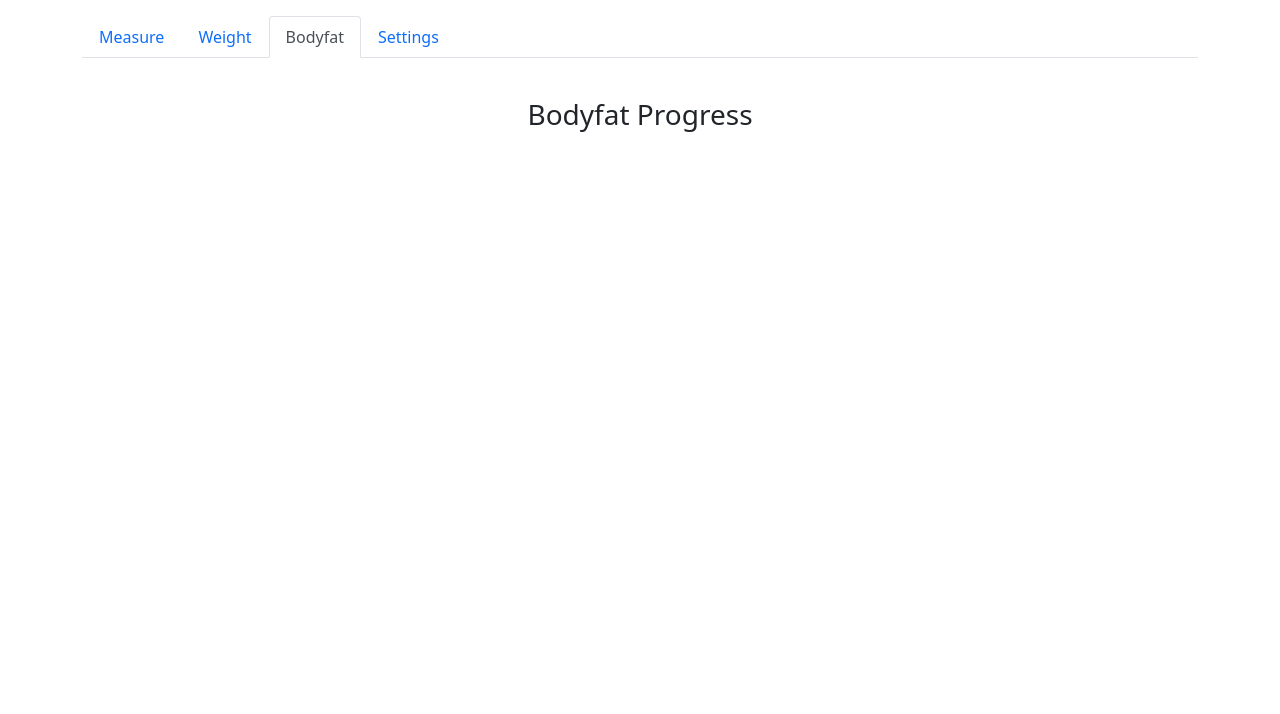
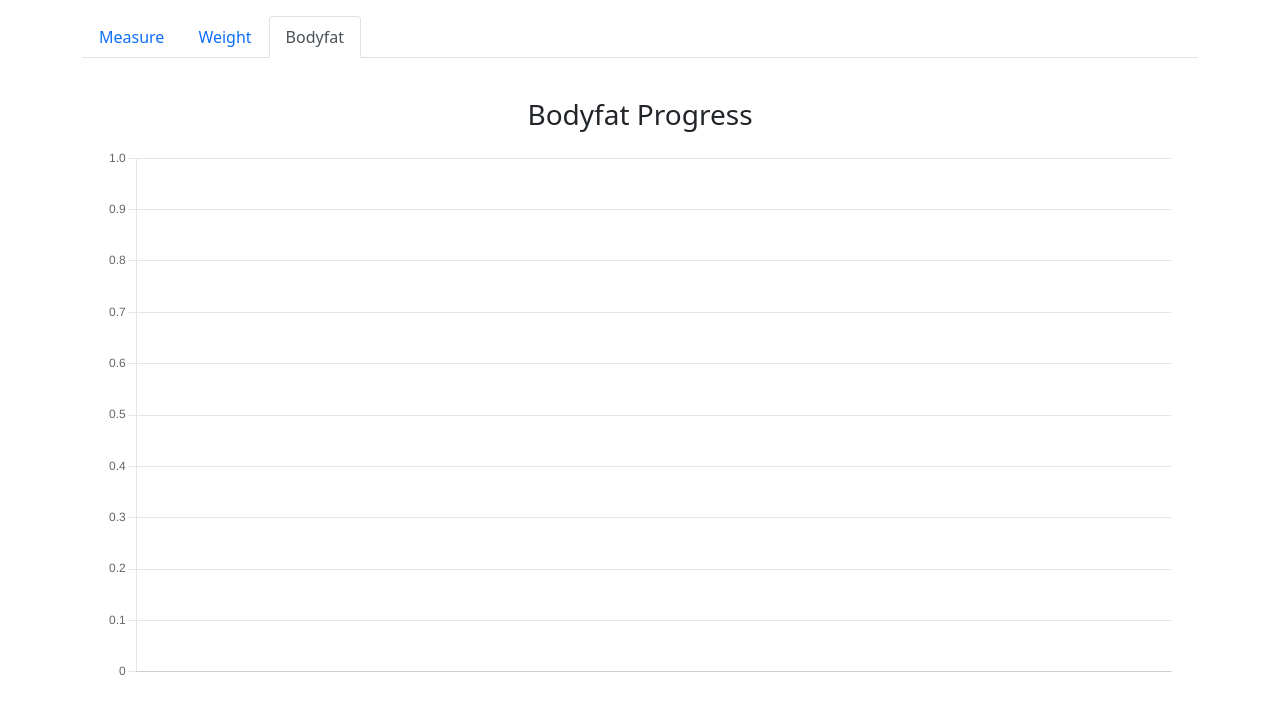
Before and after one commit to vanniekerkalex/lenus-tracker, a React (Create React App) app: page / in a window 1280 px wide. Both pictures are taken after a click on the tab "Bodyfat". Shown: the top 714 px of the page. Built offline with nearby package versions, Linux system fonts and the light colour scheme.

Commit message:
Cleaned up and finished bodyfat progress graph. Cleaned up unused CSS. Removed unnecessary console.log's.

```diff
--- a/src/App.css
+++ b/src/App.css
@@ -3,32 +3,10 @@
   min-width: 375px;
 }
 
-@media (prefers-reduced-motion: no-preference) {
-  .App-logo {
-    animation: App-logo-spin infinite 20s linear;
-  }
+.measure-info-front {
+	width: 35%;
 }
 
-.App-header {
-  background-color: #282c34;
-  min-height: 100vh;
-  display: flex;
-  flex-direction: column;
-  align-items: center;
-  justify-content: center;
-  font-size: calc(10px + 2vmin);
-  color: white;
+.measure-info-back {
+	width: 20%;
 }
-
-.App-link {
-  color: #61dafb;
-}
-
-@keyframes App-logo-spin {
-  from {
-    transform: rotate(0deg);
-  }
-  to {
-    transform: rotate(360deg);
-  }
-}
--- a/src/App.js
+++ b/src/App.js
@@ -5,51 +5,17 @@ import { Container, Row, Col, Tabs, Tab } from 'react-bootstrap';
 import Measure from './common/components/Measure';
 import Weight from './common/components/Weight';
 import Bodyfat from './common/components/Bodyfat';
+import seedUserData from './common/seedUserData';
 
 class App extends Component {
 	constructor(props) {
 		super(props);
 
 		this.state = {
-			dateInfo: {
-				msg: "John",
-			},
 			newUser: false,
 			measure: {
 			},
-			seedUserData: {
-				height: 181,
-				measurements: [
-					{
-						date: '2021-08-01',
-						weight: 85,
-						waist: 82,
-						neck: 40,
-						bodyfat: 11.89,
-					},
-					{
-						date: '2021-08-02',
-						weight: 86,
-						waist: 82,
-						neck: 40,
-						bodyfat: 11.89,
-					},
-					{
-						date: '2021-08-03',
-						weight: 87,
-						waist: 82,
-						neck: 40,
-						bodyfat: 11.89,
-					},
-					{
-						date: '2021-08-04',
-						weight: 88,
-						waist: 82,
-						neck: 40,
-						bodyfat: 11.89,
-					},
-				]
-			},
+			seedUserData: seedUserData,
 			userData: {
 				height: 0,
 				measurements: []
@@ -67,7 +33,8 @@ class App extends Component {
 
 	async componentDidMount() {
 
-		// this.seedUserData();
+		// this.seedUserData(); // Load user data for testing
+		// this.clearSeedData(); // Cleat local storage of user data
 
 		const userData = JSON.parse(localStorage.getItem('userData'));
 		if (userData && userData.measurements && userData.measurements.length > 0) {
@@ -81,8 +48,6 @@ class App extends Component {
 				newUser: true
 			});
 		}
-
-		console.log('App > mounted', this.state.userData.measurements)
 	};
 
 	saveNewMeasurement = async (newMeasurment) => {
@@ -98,18 +63,26 @@ class App extends Component {
 		await this.setState(prevState => {
 			let userData = Object.assign({}, prevState.userData);
 			userData.measurements = newArray;
+			userData.height = newMeasurment.height;
 			return { userData };
 		})
 
 		localStorage.setItem('userData', JSON.stringify(this.state.userData));
-		console.log('App > after save', this.state.userData.measurements)
 	}
 
 	deleteMeasurement = async () => {
+
 		console.log('App > before delete', this.state.userData.measurements)
+		const today = (new Date().toISOString().split('T')[0]);
+
+		if (this.state.userData.measurements && this.state.userData.measurements.length === 1) {
+			localStorage.removeItem('userData');
+		} else if (this.state.userData.measurements
+			&& this.state.userData.measurements.length > 0
+			&& this.state.userData.measurements[this.state.userData.measurements.length - 1].date === today) {
 				const newArray = [...this.state.userData.measurements];
+				newArray.splice(this.state.userData.measurements.length - 1);
 
-		newArray.splice(this.state.userData.measurements.length - 1);
 				await this.setState(prevState => {
 					let userData = Object.assign({}, prevState.userData);
 					userData.measurements = newArray;
@@ -117,7 +90,7 @@ class App extends Component {
 				})
 
 				localStorage.setItem('userData', JSON.stringify(this.state.userData));
-		console.log('App > after delete', this.state.userData.measurements)
+			}
 	}
 
 	render() {
@@ -138,11 +111,7 @@ class App extends Component {
 								<Weight userData={this.state.userData} />
 							</Tab>
 							<Tab eventKey="bodyfat" title="Bodyfat" >
-								<Bodyfat />
-							</Tab>
-							<Tab eventKey="settings" title="Settings" >
-								{/* <Measure dateInfo={this.state.dateInfo} saveNewMeasurement={this.saveNewMeasurement} /> */}
-								<p>Set height of the user, delete user aka clear data.</p>
+								<Bodyfat userData={this.state.userData} />
 							</Tab>
 						</Tabs>
 					</Col>
--- a/src/common/components/Bodyfat.js
+++ b/src/common/components/Bodyfat.js
@@ -1,31 +1,82 @@
 import { React, Component } from "react";
 import { Container, Row, Col } from 'react-bootstrap';
 import 'react-datepicker/dist/react-datepicker.css';
+import { Line } from 'react-chartjs-2';
 
 class Bodyfat extends Component {
 	constructor(props) {
 		super(props);
 
 		this.state = {
+			loaded: false,
+			userData: {},
+			labels: [],
+			points: [],
 		};
-
 	}
 
 	componentDidMount() {
 	}
 
-	componentDidUpdate(){
+	componentDidUpdate(prevProps){
+		if (prevProps.userData !== this.props.userData) {
+			this.prepareData(this.props.userData);
+		}
+	}
+
+	prepareData = (userData) => {
+		let labels = userData.measurements.map(item => item.date);
+		let points = userData.measurements.map(item => item.bodyfat);
+
+		this.setState({
+			labels: labels,
+			points: points,
+		});
 	}
 
 	render() {
+
+		const data = {
+			labels: this.state.labels,
+			datasets: [
+			  {
+				label: '# of Votes',
+				data: this.state.points,
+				fill: false,
+				backgroundColor: 'rgb(59, 137, 4)',
+				borderColor: 'rgba(59, 137, 4, 0.2)',
+			  },
+			],
+		  };
+
+		const options = {
+			scales: {
+				yAxes: [
+					{
+						ticks: {
+							beginAtZero: true,
+						},
+					},
+				],
+			},
+			plugins: {
+				legend: {
+					display: false,
+					labels: {
+						color: 'rgb(255, 99, 132)'
+					}
+				}
+			}
+		};
+
 		return (
 			<Container className="mt-3">
 				<br></br>
 				<h3>Bodyfat Progress</h3>
 
 				<Row className="mt-3 justify-content-center">
-					<Col className="col-8 col-sm-6 col-md-4 col-lg-4 col-xl-4">
-
+					<Col className="">
+						<Line data={data} options={options} />
 					</Col>
 				</Row>
 			</Container>
--- a/src/common/components/Measure.js
+++ b/src/common/components/Measure.js
@@ -23,24 +23,11 @@ class Measure extends Component {
 	componentDidMount() {
 	}
 
-	// componentDidUpdate(){
-	// 	if (!this.state.loaded && this.props.userData.measurements && this.props.userData.measurements.length > 0
-	// 			&& this.props.userData.measurements[this.props.userData.measurements.length - 1].date.toString() === (this.state.date.toISOString().split('T')[0])) {
-
-	// 		this.setState({
-	// 			height: this.props.userData.height,
-	// 			weight: this.props.userData.measurements[this.props.userData.measurements.length - 1].weight,
-	// 			waist: this.props.userData.measurements[this.props.userData.measurements.length - 1].waist,
-	// 			neck: this.props.userData.measurements[this.props.userData.measurements.length - 1].neck,
-	// 			loaded: true,
-	// 		});
-	// 	}
-	// }
-
 	async componentDidUpdate(prevProps){
 		if (prevProps.userData !== this.props.userData) {
-			if (this.props.userData.measurements && this.props.userData.measurements.length > 0
-				&& this.props.userData.measurements[this.props.userData.measurements.length - 1].date.toString() === (this.state.date.toISOString().split('T')[0])) {
+			if (this.props.userData.measurements && this.props.userData.measurements.length > 0){
+				// This is to check if the dates match up, but prefilling is best for ease of updating values.
+				//&& this.props.userData.measurements[this.props.userData.measurements.length - 1].date.toString() === (this.state.date.toISOString().split('T')[0])) {
 
 				await this.setState({
 					height: this.props.userData.height,
@@ -67,7 +54,8 @@ class Measure extends Component {
 
 	saveMeasurement = (props) => {
 		const newMeasurement = {
-			date: (new Date(this.state.date).toISOString().split('T')[0]),
+			date: (new Date().toISOString().split('T')[0]),
+			height: parseFloat(this.state.height),
 			weight: parseFloat(this.state.weight),
 			waist: parseFloat(this.state.waist),
 			neck: parseFloat(this.state.neck),
@@ -76,13 +64,14 @@ class Measure extends Component {
 		this.props.saveNewMeasurement(newMeasurement);
 	}
 
-	deleteMeasurement = (props) => {
-		this.setState({
+	deleteMeasurement = async (props) => {
+		await this.props.deleteMeasurement();
+		await this.setState({
 			weight: 0,
 			waist: 0,
 			neck: 0,
 		});
-		this.props.deleteMeasurement();
+
 	}
 
 	changeDateSelected = (date) => {
@@ -100,8 +89,6 @@ class Measure extends Component {
 						disabled
 						className="form-control text-center"
 						selected={this.state.date}
-						// onChange={this.onInputChange}
-						// onChange={(date) => this.setState({ date: date })}
 						onChange={(date) => this.changeDateSelected(date)}
 					/>
 				</div>
@@ -111,6 +98,7 @@ class Measure extends Component {
 						<Row className="mt-3">
 							<Col>
 							<InputGroup className="mb-3">
+									<InputGroup.Text className="measure-info-front">Weight</InputGroup.Text>
 									<FormControl
 										placeholder="Weight"
 										aria-label="Weight"
@@ -120,13 +108,14 @@ class Measure extends Component {
 										name="weight"
 										value={this.state.weight}
 									/>
-									<InputGroup.Text id="basic-addon2">kg</InputGroup.Text>
+									<InputGroup.Text id="basic-addon2" className="measure-info-back">kg</InputGroup.Text>
 								</InputGroup>
 							</Col>
 						</Row>
 						<Row className="mt-3">
 							<Col>
 							<InputGroup className="mb-3">
+								<InputGroup.Text className="measure-info-front">Waist</InputGroup.Text>
 									<FormControl
 										placeholder="Waist"
 										aria-label="Waist"
@@ -136,13 +125,14 @@ class Measure extends Component {
 										name="waist"
 										value={this.state.waist}
 									/>
-									<InputGroup.Text id="basic-addon2">cm</InputGroup.Text>
+									<InputGroup.Text id="basic-addon2" className="measure-info-back">cm</InputGroup.Text>
 								</InputGroup>
 							</Col>
 						</Row>
 						<Row className="mt-3">
 							<Col>
 							<InputGroup className="mb-3">
+									<InputGroup.Text className="measure-info-front">Neck</InputGroup.Text>
 									<FormControl
 										placeholder="Neck"
 										aria-label="Neck"
@@ -152,7 +142,24 @@ class Measure extends Component {
 										name="neck"
 										value={this.state.neck}
 									/>
-									<InputGroup.Text id="basic-addon2">cm</InputGroup.Text>
+									<InputGroup.Text id="basic-addon2" className="measure-info-back">cm</InputGroup.Text>
+								</InputGroup>
+							</Col>
+						</Row>
+						<Row className="mt-3">
+							<Col>
+							<InputGroup className="mb-3">
+									<InputGroup.Text className="measure-info-front">Height</InputGroup.Text>
+									<FormControl
+										placeholder="Height"
+										aria-label="Height"
+										aria-describedby="basic-addon2"
+										type="number"
+										onChange={this.onInputChange}
+										name="height"
+										value={this.state.height}
+									/>
+									<InputGroup.Text id="basic-addon2" className="measure-info-back">cm</InputGroup.Text>
 								</InputGroup>
 							</Col>
 						</Row>
--- a/src/common/components/Weight.js
+++ b/src/common/components/Weight.js
@@ -13,17 +13,14 @@ class Weight extends Component {
 			labels: [],
 			points: [],
 		};
-
 	}
 
 	componentDidMount() {
-
 	}
 
 	componentDidUpdate(prevProps){
 		if (prevProps.userData !== this.props.userData) {
 			this.prepareData(this.props.userData);
-			console.log('Updating child');
 		}
 	}
 
--- /dev/null
+++ b/src/common/seedUserData.js
@@ -0,0 +1,70 @@
+export const seedUserData = {
+		height: 181,
+		measurements: [
+			{
+				date: '2021-07-01',
+				weight: 88,
+				waist: 85,
+				neck: 41,
+				bodyfat: 13.56,
+			},
+			{
+				date: '2021-07-03',
+				weight: 87.5,
+				waist: 85,
+				neck: 41,
+				bodyfat: 13.56,
+			},
+			{
+				date: '2021-07-04',
+				weight: 87,
+				waist: 84.5,
+				neck: 41,
+				bodyfat: 13.2,
+			},
+			{
+				date: '2021-07-05',
+				weight: 86.5,
+				waist: 84,
+				neck: 41,
+				bodyfat: 12.56,
+			},
+			{
+				date: '2021-07-10',
+				weight: 85,
+				waist: 81,
+				neck: 40.5,
+				bodyfat: 11.5,
+			},
+			{
+				date: '2021-07-15',
+				weight: 85,
+				waist: 84,
+				neck: 41,
+				bodyfat: 12.56,
+			},
+			{
+				date: '2021-07-22',
+				weight: 85,
+				waist: 81,
+				neck: 40.5,
+				bodyfat: 11.5,
+			},
+			{
+				date: '2021-08-03',
+				weight: 83,
+				waist: 81,
+				neck: 40,
+				bodyfat: 11.2,
+			},
+			{
+				date: '2021-08-04',
+				weight: 81,
+				waist: 80,
+				neck: 39.75,
+				bodyfat: 11,
+			},
+		]
+	};
+
+export default seedUserData;
```
Lines whose indentation alone changed are shown as unchanged.
